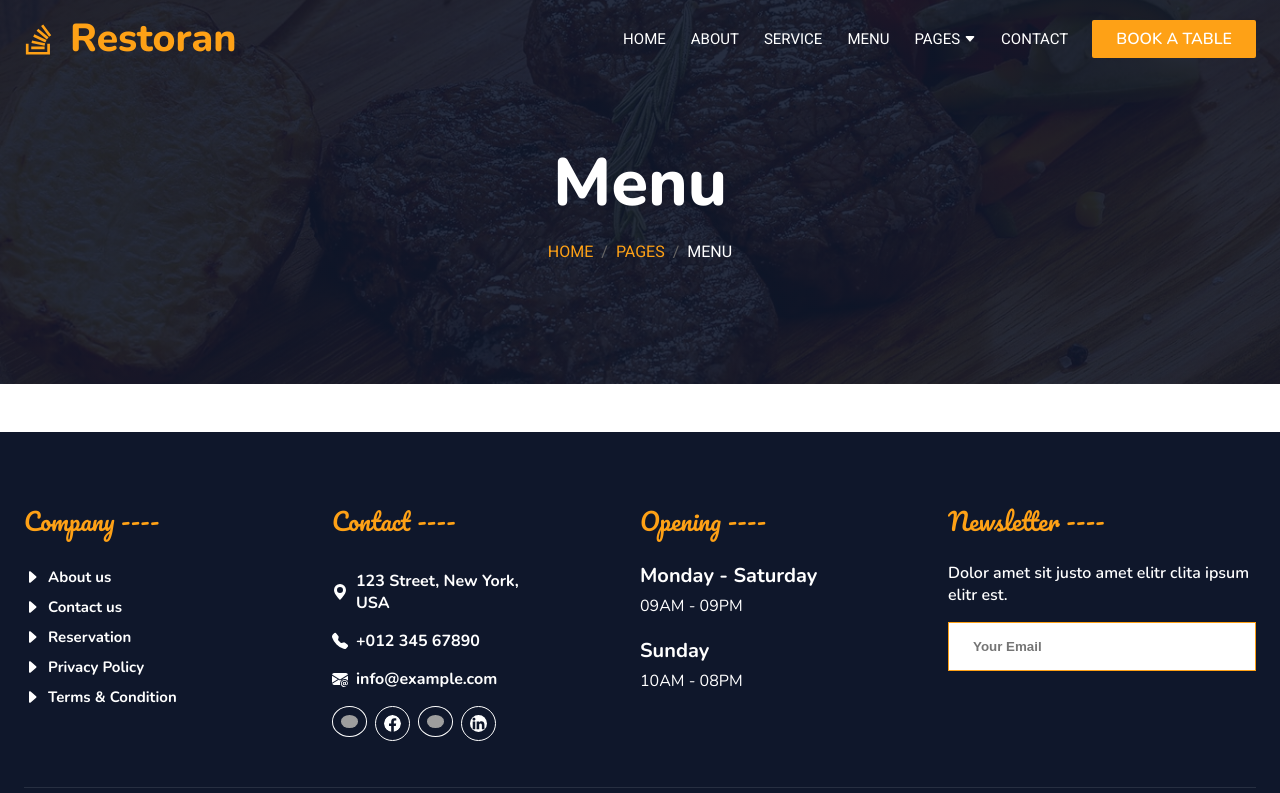
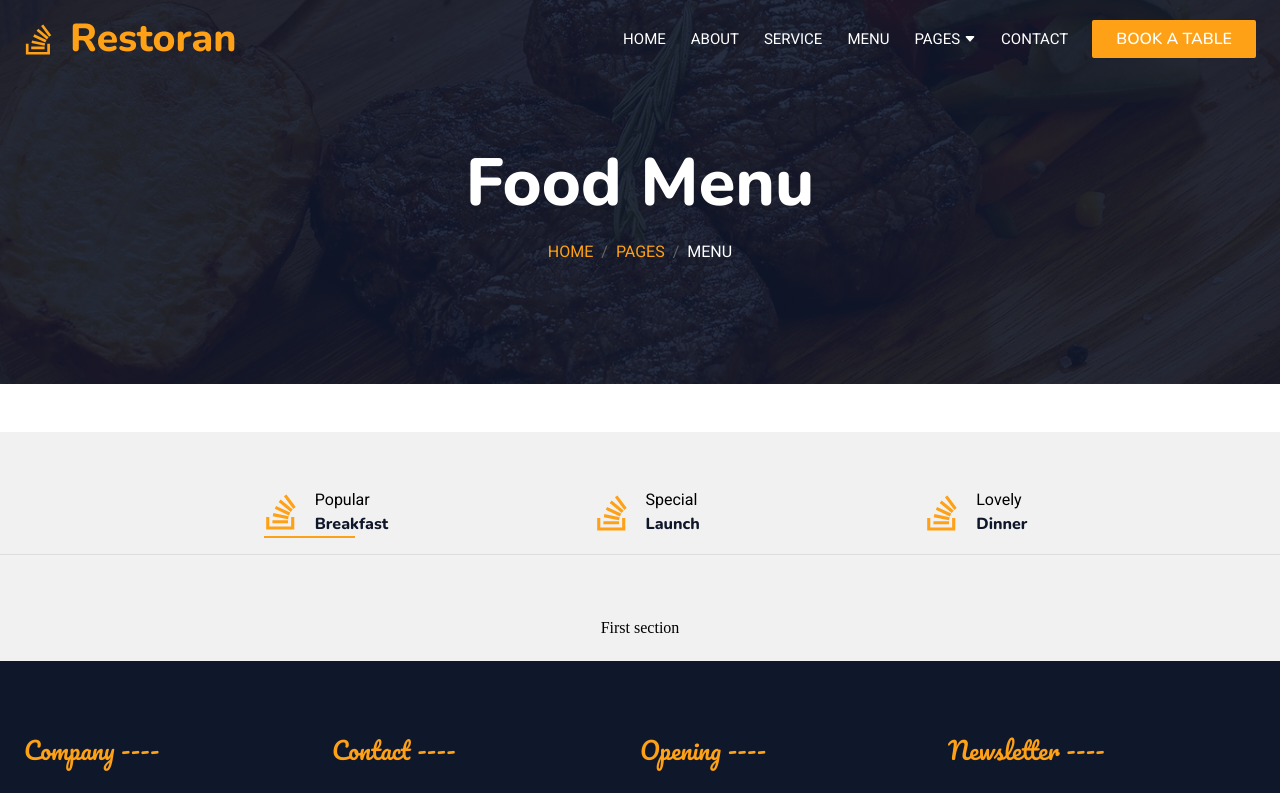
Before and after one commit to marcospinelli7/dojo-exercise-restaurant, a React (Create React App) app: page /menu in a window 1280 px wide. Shown: the top 793 px of the page. Built offline with nearby package versions, Linux system fonts and the light colour scheme; grey boxes are pictures that could not be loaded; the HTML template or start-up script is replaced by a standard one.

Commit message:
Update Menu Page with the dedicated component

```diff
--- a/src/pages/MenuPage/MenuPage.jsx
+++ b/src/pages/MenuPage/MenuPage.jsx
@@ -1,13 +1,14 @@
 import React from 'react'
-import { HeroSection } from '../../components'
+import { HeroSection, MenuSection } from '../../components'
 
 const MenuPage = () => {
   return (
     <>
         <HeroSection
-            pageTitle="Menu"
+            pageTitle="Food Menu"
             pagePath="menu"
         />
+        <MenuSection />
     </>
   )
 }
```
